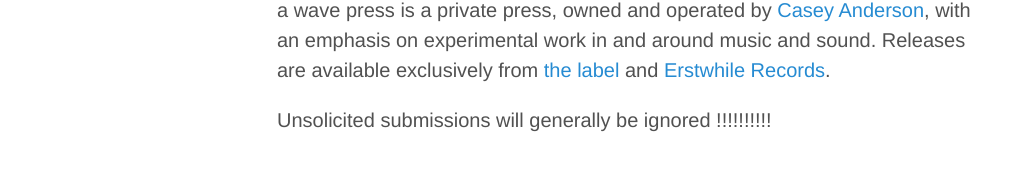
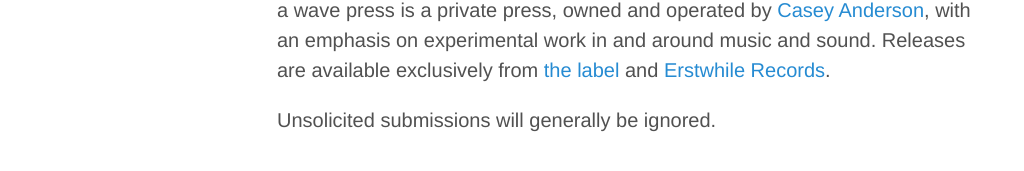
Before and after one commit to caseyanderson/awavepress.com, a Jekyll site: the page built from about.md, in a window 1280 px wide. Shown: the part 683-854 px from the top of the page, without its empty margins (3-1027 px from the left). Built offline with Jekyll 4.4.1, drawn with Linux system fonts in a browser that asks for light colours.

```diff
--- a/about.md
+++ b/about.md
@@ -8,4 +8,4 @@ permalink: /about/
 
 a wave press is a private press, owned and operated by [Casey Anderson](http://caseyanderson.com/), with an emphasis on experimental work in and around music and sound. Releases are available exclusively from [the label](https://awavepress.bandcamp.com/) and [Erstwhile Records](http://www.erstwhilerecords.com/).
 
-Unsolicited submissions will generally be ignored !!!!!!!!!!
+Unsolicited submissions will generally be ignored.
```
